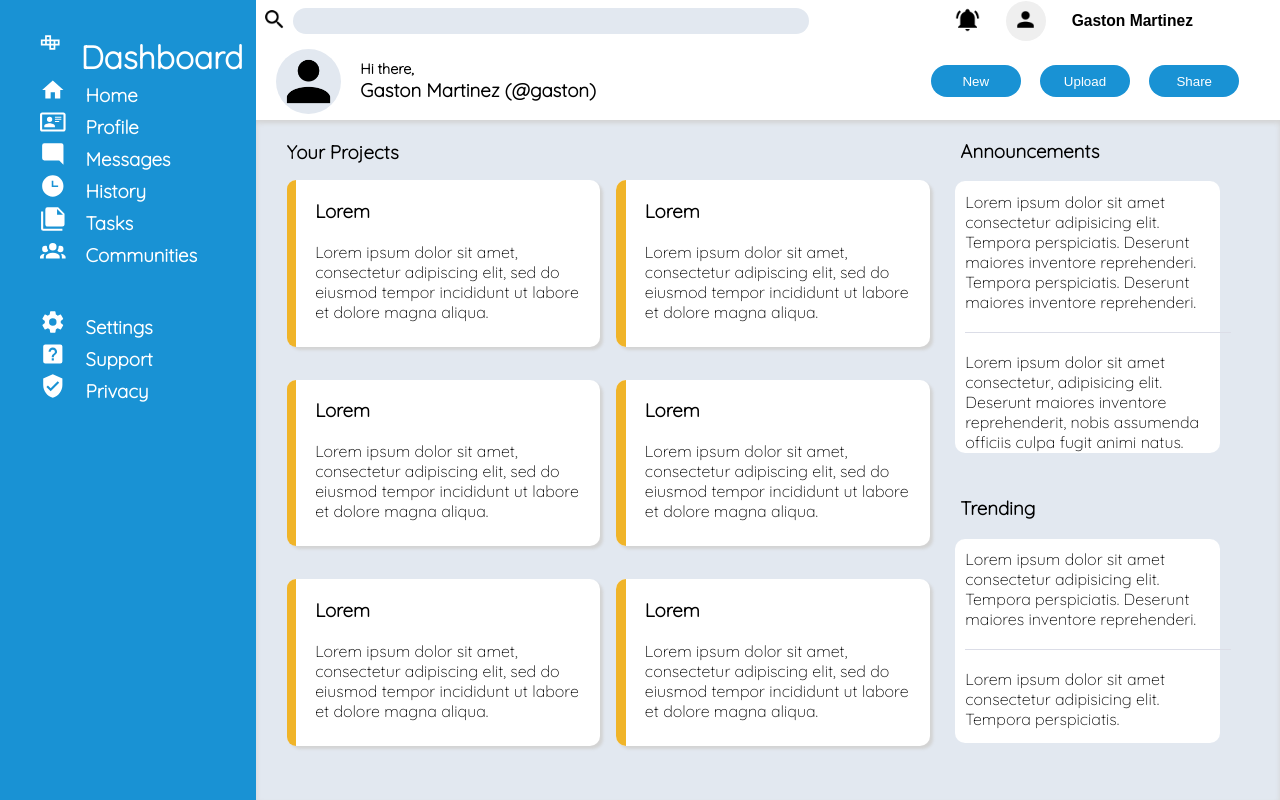
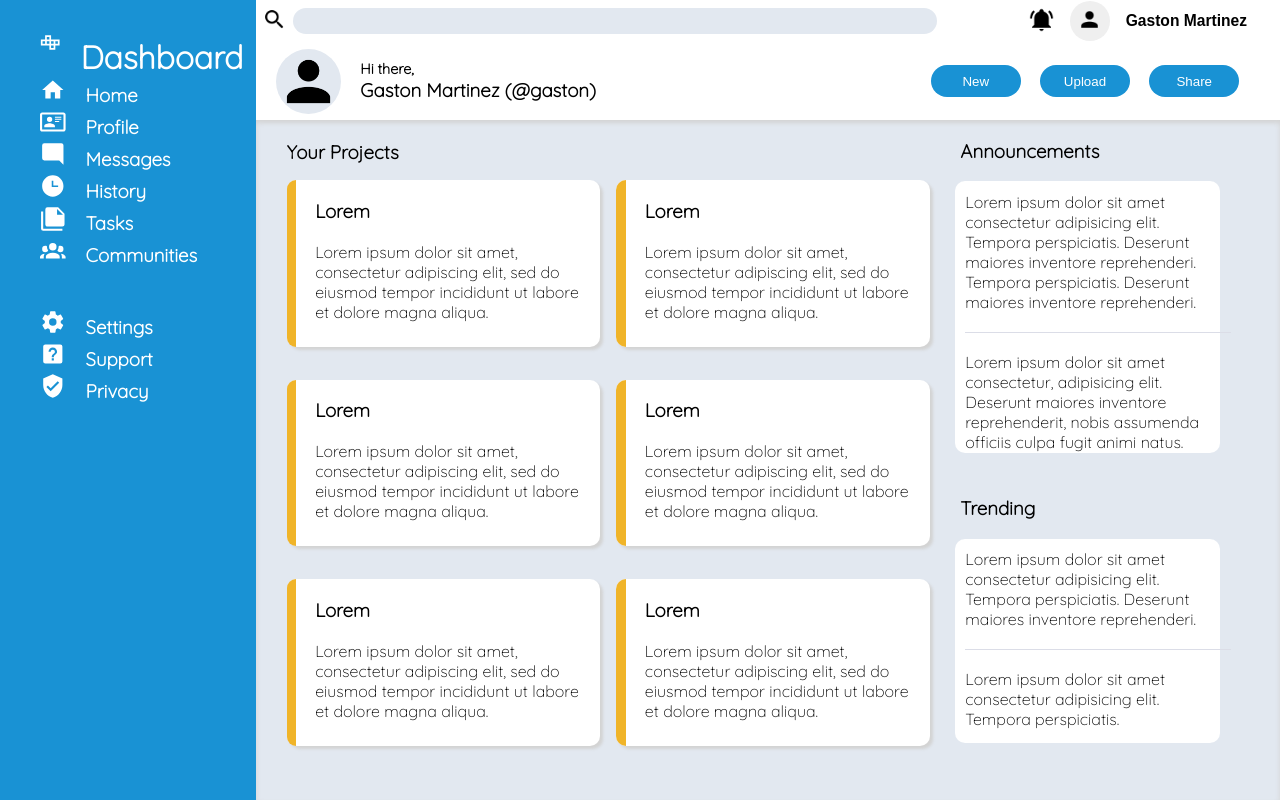
Before and after one commit to gastonmartinezz/Admin-dashboard, a plain HTML site: page index.html in a window 1280 px wide. Drawn offline with Linux system fonts and the light colour scheme.

Commit message:
Some changes

```diff
--- a/styles.css
+++ b/styles.css
@@ -72,7 +72,7 @@ svg {
 
 #search-input {
     height: 1.5rem;
-    width: 40vw;
+    width: 50vw;
     border: none;
     border-radius: 15px;
     background-color: #E2E8F0;
@@ -96,11 +96,11 @@ svg {
 
 .user {
     height: 100%;
+    gap: 10px;
     display: flex;
     align-items: center;
-    width: 40%;
-    justify-content: center;
-    gap: 20px;
+    justify-content: flex-end;
+    width: 25%;
 }
 
 .actions {
```
